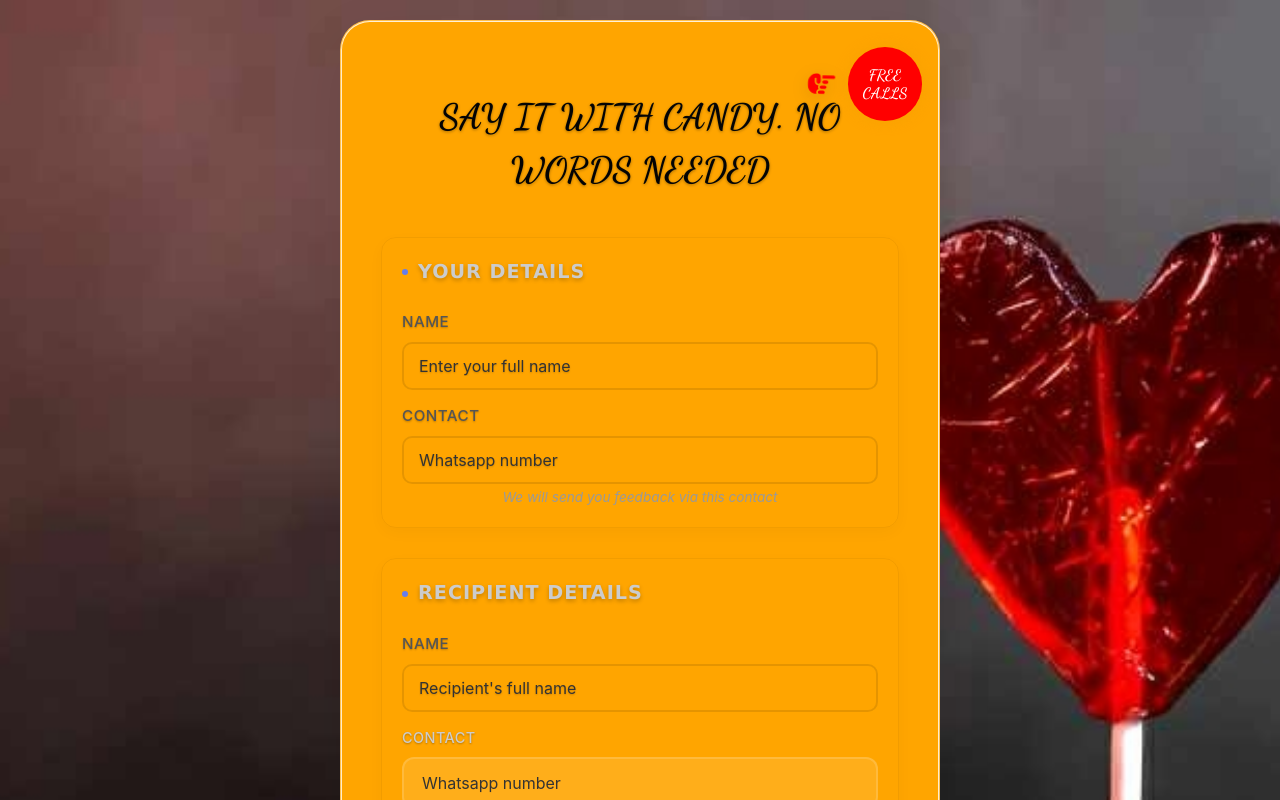
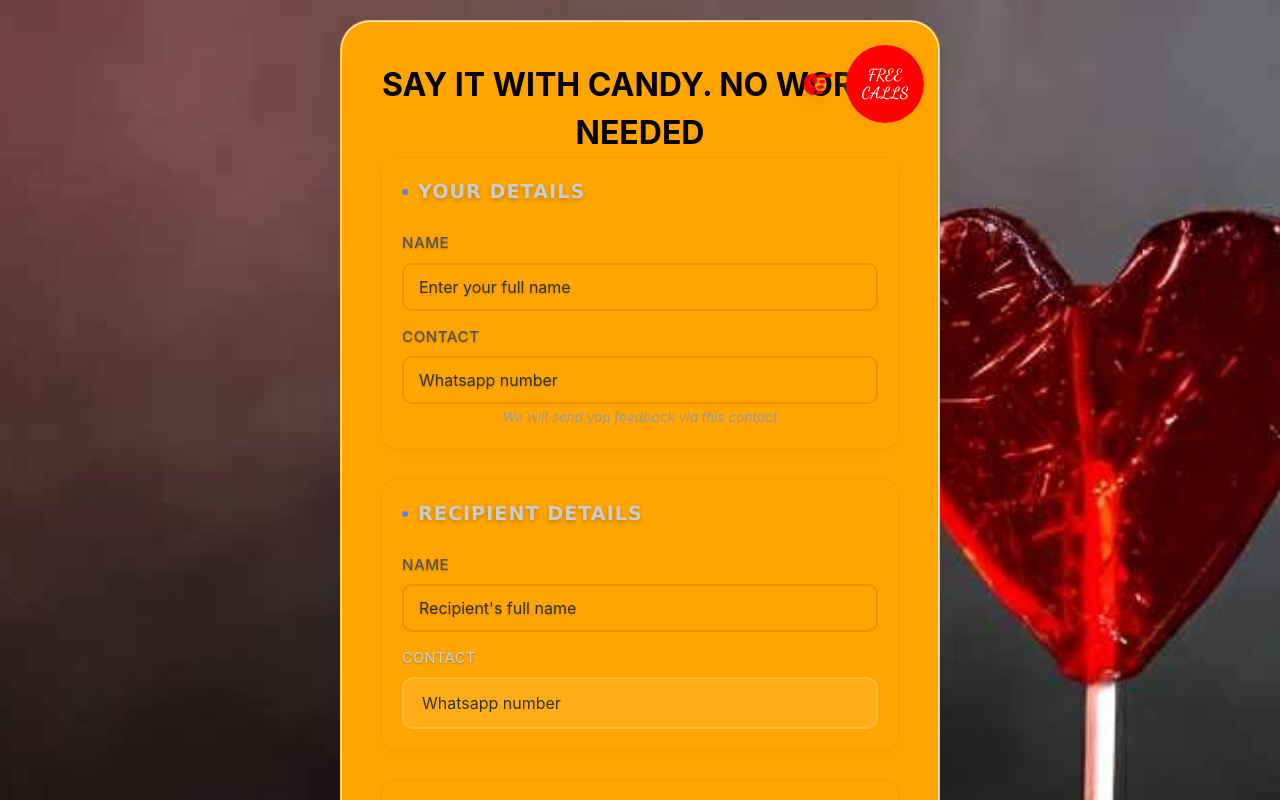
Before and after one commit to Taofeek-Kehinde/Mikibump-s-Calling-Center-Project, a React (Vite) app: page /canyform in a window 1280 px wide. Shown: the top 800 px of the page. Built offline with nearby package versions, Linux system fonts and the light colour scheme; no server answers; the database is empty.

Commit message:
Litle form updates

```diff
--- a/src/pages/Form.tsx
+++ b/src/pages/Form.tsx
@@ -180,7 +180,7 @@ function Form() {
               {/* Back Button */}
         <motion.button
           className="back-btn"
-          onClick={() => navigate(-3)}
+          onClick={() => navigate(-2)}
           whileHover={{ scale: 1.05 }}
           whileTap={{ scale: 0.95 }}
           title="Go back"
--- a/src/pages/candyform.css
+++ b/src/pages/candyform.css
@@ -61,15 +61,15 @@
   transform: translateY(-2px);
 }
 
-.form-titles {
+.form-titless {
   font-size: 2.2rem;
   font-weight: 700;
-  color: #fff;
+  color: #000;
   text-align: center;
   text-shadow: 0 1px 3px rgba(0, 0, 0, 0.35);
   margin-bottom: 40px;
   margin-top: 30px;
-  background: linear-gradient(45deg, #070505, #050505, #0c0c0c);
+  background: linear-gradient(45deg, #000000, #000000, #000000);
   -webkit-background-clip: text;
   -webkit-text-fill-color: transparent;
   background-clip: text;
--- a/src/pages/canyform.tsx
+++ b/src/pages/canyform.tsx
@@ -147,7 +147,7 @@ function Form() {
     FREE CALLS
   </motion.button>
 
-        <h1 className="form-titles">SAY IT WITH CANDY. NO WORDS NEEDED</h1>
+        <h1 className=".form-titless">SAY IT WITH CANDY. NO WORDS NEEDED</h1>
 
         <form onSubmit={handleSubmit}>
           {/* Your Details Section */}
```
